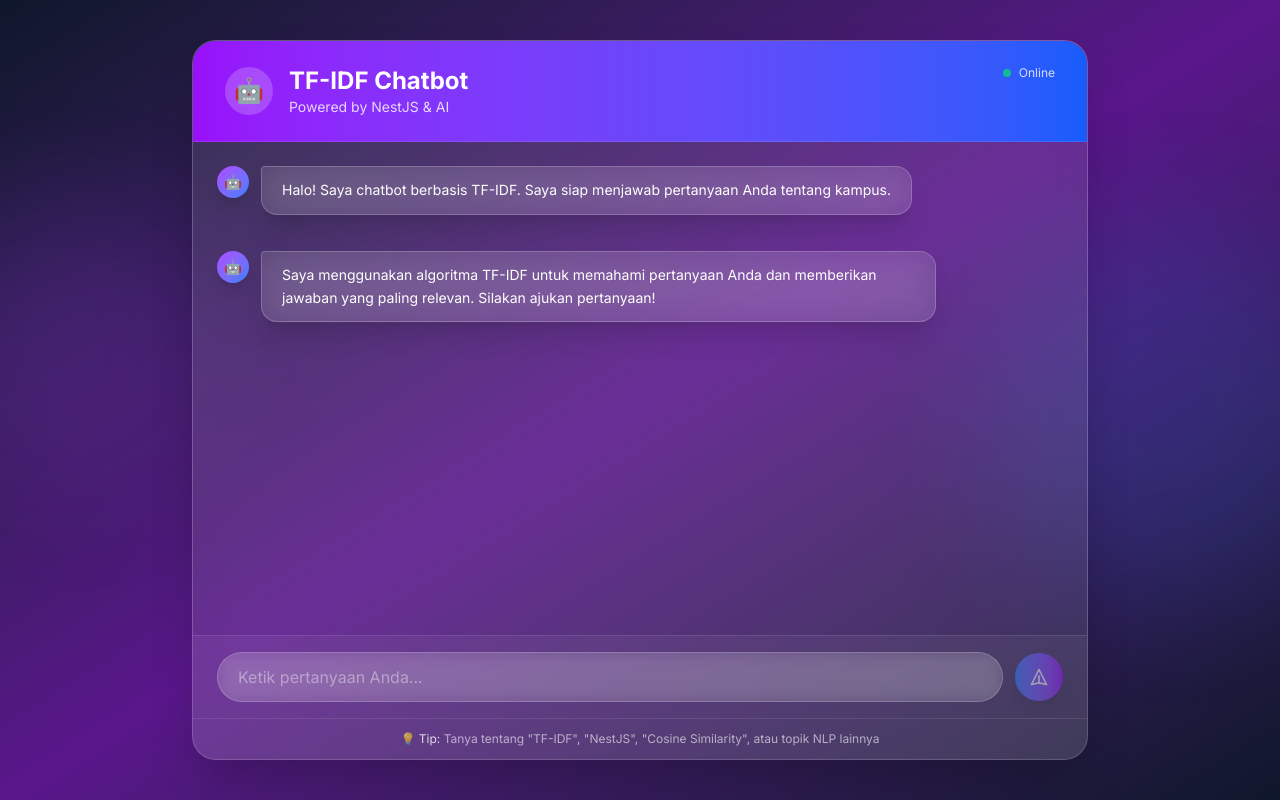
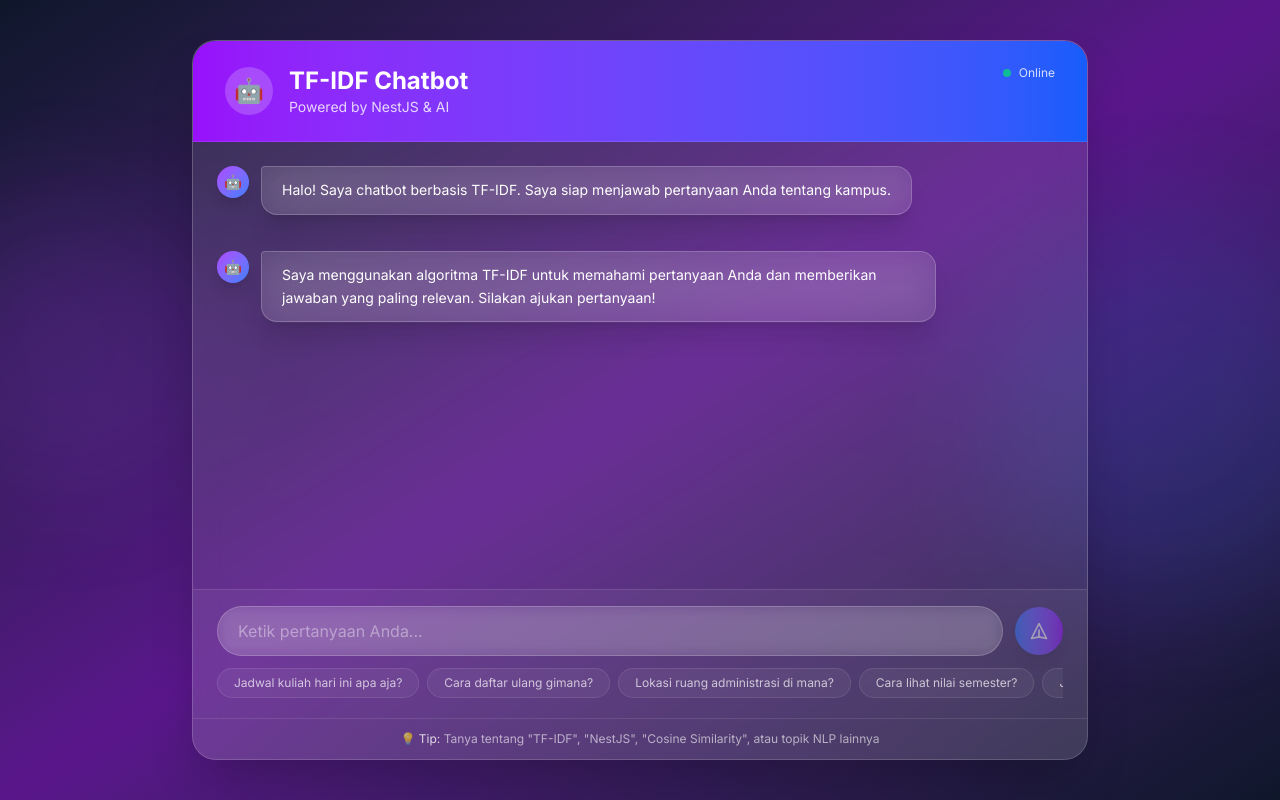
Before and after one commit to KiyayD10/SmartEd-Bot, a Next.js app in the folder frontend/: page / in a window 1280 px wide. Built offline with nearby package versions, Linux system fonts and the light colour scheme.

Commit message:
feat: tambah fitur quick suggestion chips di bawah input

```diff
--- a/frontend/src/components/ChatInput.tsx
+++ b/frontend/src/components/ChatInput.tsx
@@ -69,10 +69,26 @@ export default function ChatInput({ onSend, disabled = false }: ChatInputProps)
                             <path strokeLinecap="round" strokeLinejoin="round" strokeWidth={2} d="M12 19l9 2-9-18-9 18 9-2zm0 0v-8" />
                         </svg>
                     )}
-
-                    {/* Ripple effect */}
                     <span className="absolute inset-0 rounded-full bg-white opacity-0 group-hover:opacity-20 transition-opacity"></span>
                 </button>
+            </div>
+            <div className="flex items-center gap-2 mt-3 overflow-x-auto scrollbar-thin pb-1">
+                {[
+                    'Jadwal kuliah hari ini apa aja?',
+                    'Cara daftar ulang gimana?',
+                    'Lokasi ruang administrasi di mana?',
+                    'Cara lihat nilai semester?',
+                    'Jam operasional kampus?'
+                ].map((suggestion, idx) => (
+                    <button
+                        key={idx}
+                        onClick={() => !disabled && onSend(suggestion)}
+                        disabled={disabled}
+                        className="px-4 py-1.5 bg-white/5 hover:bg-white/10 border border-white/10 rounded-full text-xs text-white/70 hover:text-white whitespace-nowrap transition-all disabled:opacity-50 disabled:cursor-not-allowed"
+                    >
+                        {suggestion}
+                    </button>
+                ))}
             </div>
         </div>
     );
```
